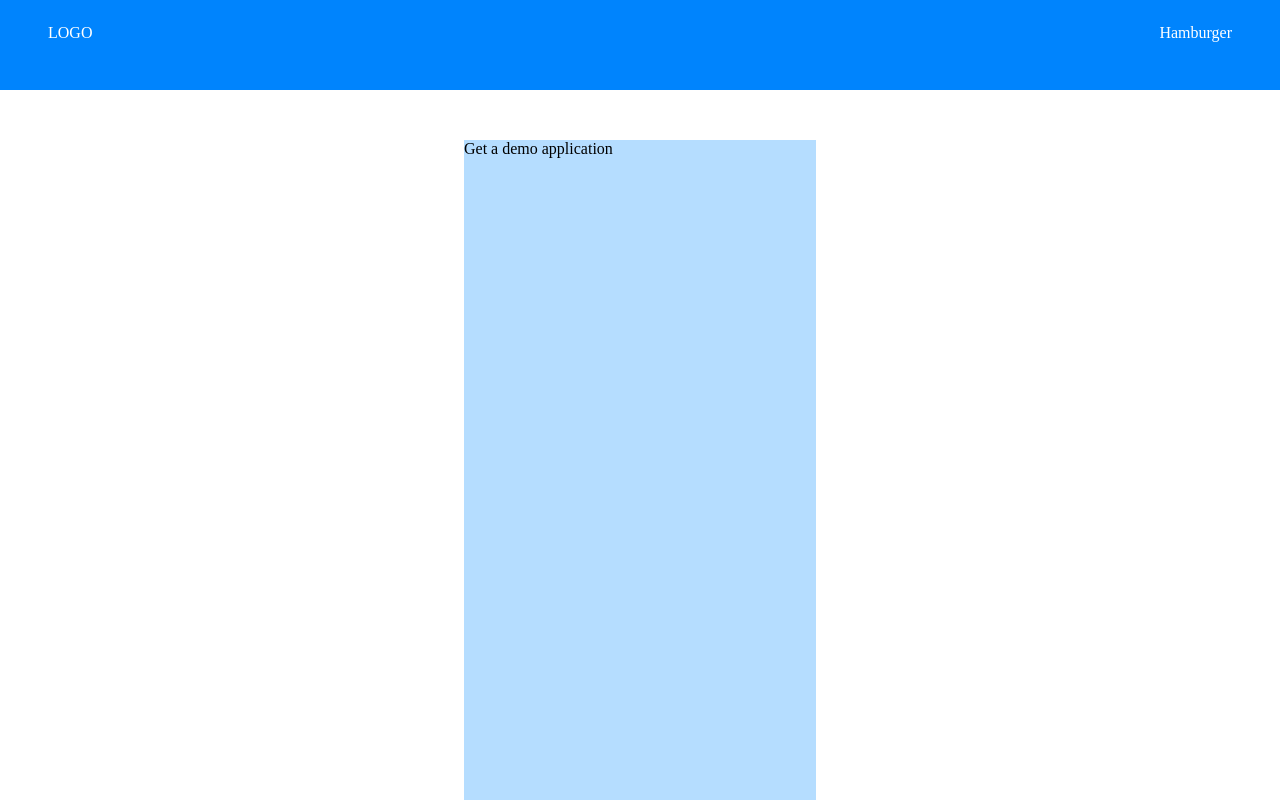
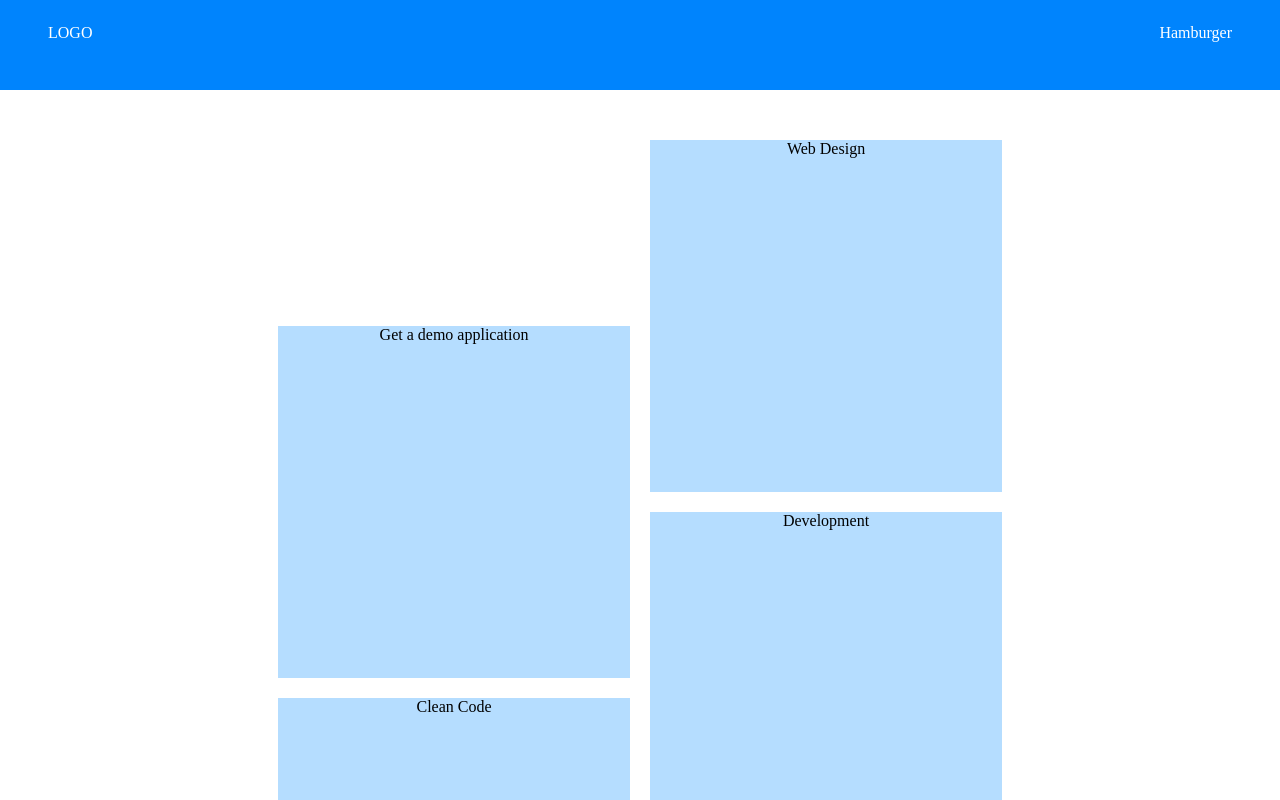
Before and after one commit to rebs-code/htmlcss-responsive-layout, a plain HTML site: page index.html in a window 1280 px wide. Shown: the top 800 px of the page. Drawn offline with Linux system fonts and the light colour scheme.

Commit message:
feat: section1 mobile added container

```diff
--- a/css/style.css
+++ b/css/style.css
@@ -36,9 +36,6 @@
 
 }
 
-.section1-container > div:first-child {
-    height: 44rem;
-}
 
 
 
@@ -59,11 +56,17 @@ nav {
 }
 
 .section1-container {
+    padding-top: 3.125rem;
     display: flex;
+    flex-direction: column;
+    text-align: center;
+    align-items: center;
+}
+
+.section1-top, .section1-bottom {
+    display: flex;
+    flex-direction: column;
     gap: 1.25rem;
-   flex-direction: column;
-   align-items: center; /* cards need to be in column in mobile view */
-   padding-top: 3.125rem;
 }
 
 
@@ -71,7 +74,16 @@ nav {
 
 /* media query tablet */
   @media only screen and (min-width: 768px) {
-    /*your CSS Rules*/
+
+    .section1-container {
+        gap: 1.25rem;
+        flex-direction: row; /* cards need to be in row in table view with wrap */
+        flex-wrap: wrap;
+        justify-content: center;
+        padding-top: 3.125rem;
+    }
+
+
   }
 
   /* media query desktop */
--- a/index.html
+++ b/index.html
@@ -22,13 +22,19 @@
 
     <section class="section1">
         <div class="section1-container">
-            <div class="card">Get a demo application</div>
-            <div class="card">Clean Code</div>
+            <div class="section1-top">
+                <div class="card">Get a demo application</div>
+                <div class="card">Clean Code</div>
+            </div>
+            <div class="section1-bottom">
+                <div class="card">Web Design</div>
+                <div class="card">Development</div>
+                <div class="card">Branding</div>
+            </div>
 
 
-            <div class="card">Web Design</div>
-            <div class="card">Development</div>
-            <div class="card">Branding</div>
+
+
         </div>
     </section>
 
```
